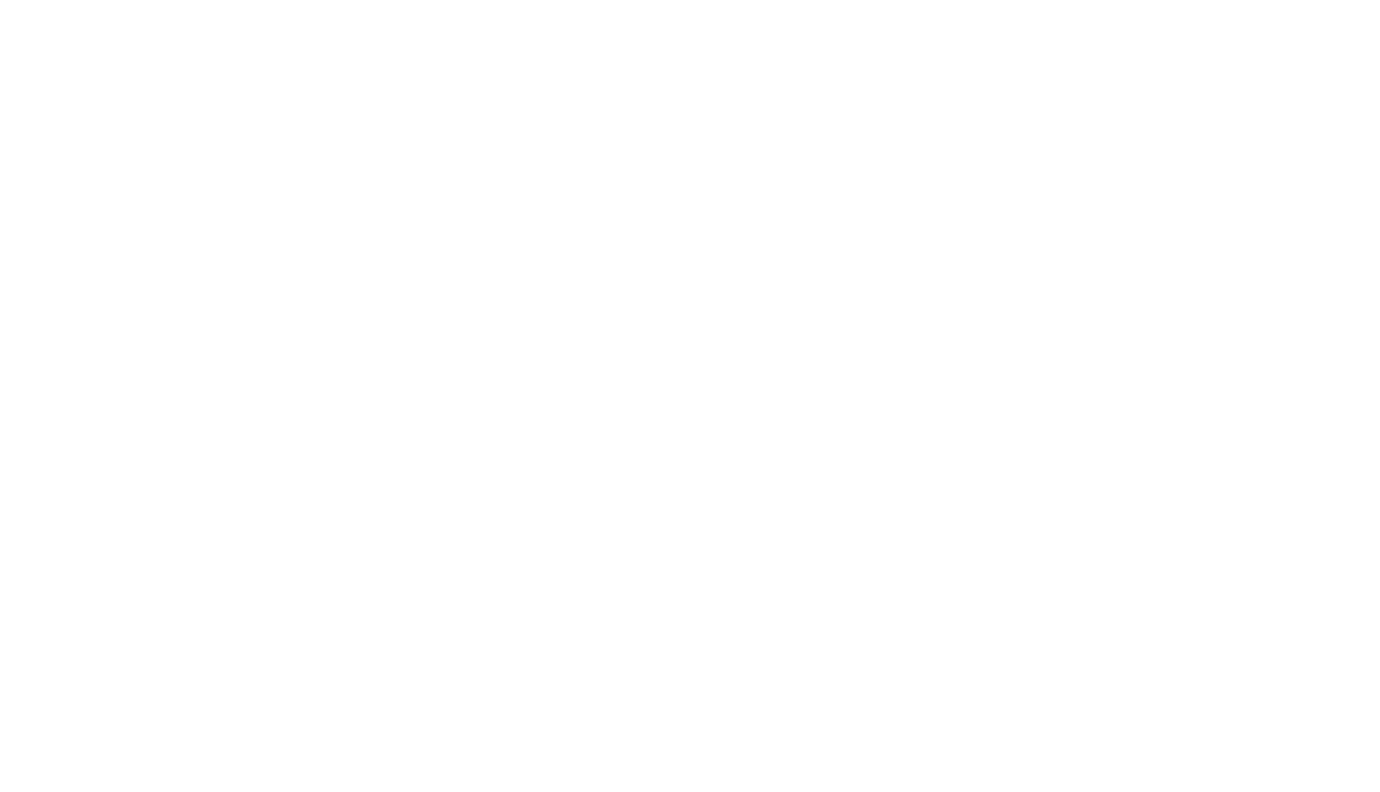
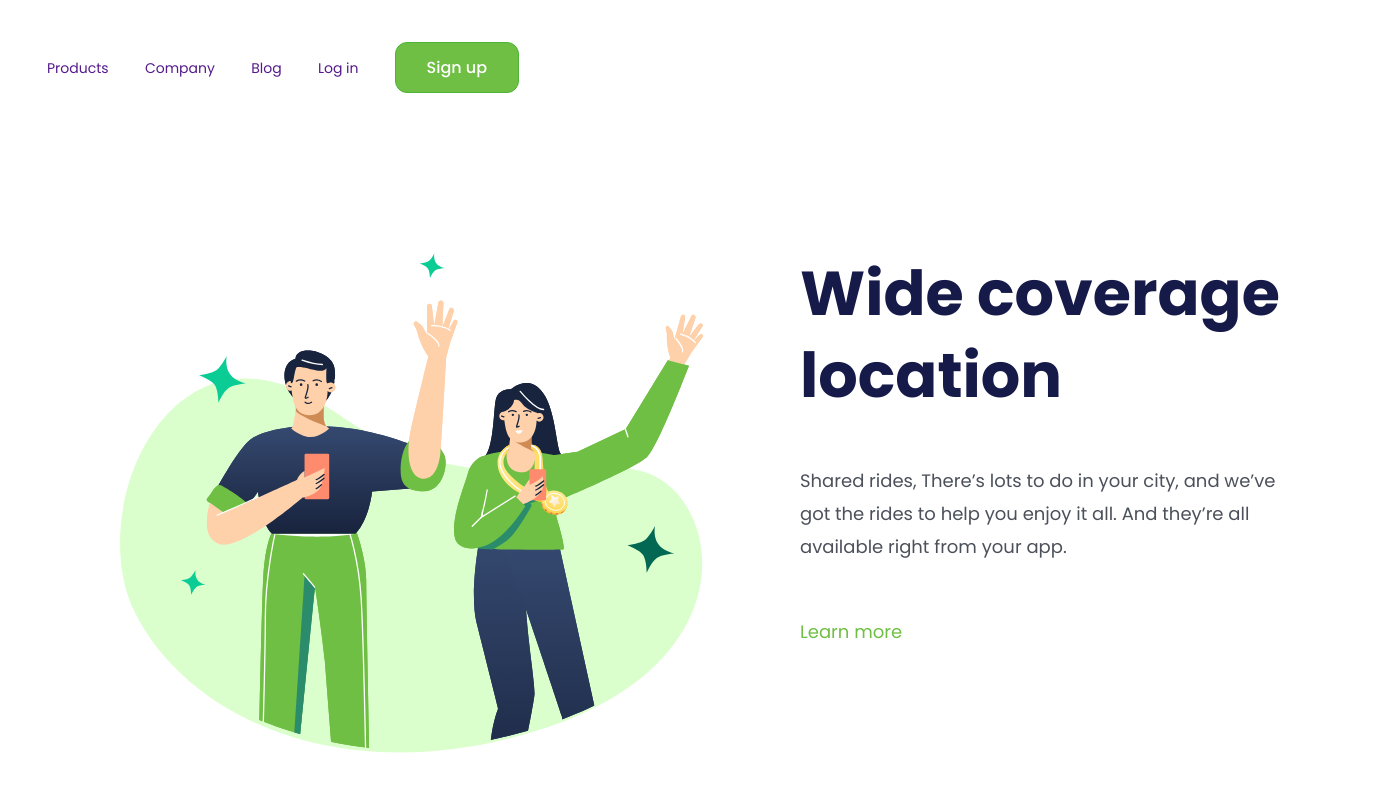
Before and after one commit to CleitonLahm/DevClub, a plain HTML site: page CSS/desafioCSS/index.html in a window 1280 px wide. Shown: the whole page, 1380 px wide, since content can reach past the window. Drawn offline with Linux system fonts and the light colour scheme.

Commit message:
desafio css finalizado

```diff
--- a/CSS/desafioCSS/index.html
+++ b/CSS/desafioCSS/index.html
@@ -3,9 +3,31 @@
 <head>
   <meta charset="UTF-8">
   <meta name="viewport" content="width=device-width, initial-scale=1.0">
-  <title>Document</title>
+  <link rel="shortcut icon" href="./imgs/2 people.svg" type="image/x-icon">
+  <link rel="stylesheet" href="styles.css">
+  <link rel="preconnect" href="https://fonts.googleapis.com">
+  <link rel="preconnect" href="https://fonts.gstatic.com" crossorigin>
+  <link href="https://fonts.googleapis.com/css2?family=Poppins:wght@400;500;600;700;800;900&display=swap" rel="stylesheet">
+  <title>Wide coverage location</title>
 </head>
+
 <body>
+  <header>
+    <a class="link-header" href="">Products</a>
+    <a class="link-header" href="">Company</a>
+    <a class="link-header" href="">Blog</a>
+    <a class="link-header" href="">Log in</a>
+    <button class="button-header">Sign up</button>
+  </header>
+
+  <main>
+    <img src="imgs/2 people.svg" alt="Logo">
+    <div>
+      <h1>Wide coverage location</h1>
+      <p>Shared rides, There’s lots to do in your city, and we’ve got the rides to help you enjoy it all. And they’re all available right from your app.</p>
+      <a class="link-main" href="">Learn more</a>
+    </div>
+  </main>
 
 </body>
 </html>
--- a/CSS/desafioCSS/styles.css
+++ b/CSS/desafioCSS/styles.css
@@ -0,0 +1,64 @@
+* {
+  margin: 0;
+  padding: 0;
+  box-sizing: border-box;
+  text-decoration: none;
+  font-family: "Poppins", sans-serif;
+}
+
+img {
+  width: 595px;
+  height: 500px;
+  margin-right: 85px;
+}
+
+header {
+  margin: 42px 47px;
+}
+
+.link-header {
+  margin-right: 32px;
+  font-size: 14px;
+  line-height: 21px;
+}
+
+.button-header {
+  width: 124px;
+  height: 51px;
+  background: #6FBF44;
+  font-weight: 500;
+  font-size: 16px;
+  line-height: 24px;
+  color: #ffffff;
+  border: 1px solid #4CB538;
+  border-radius: 12px;
+  cursor: pointer;
+}
+
+main {
+  margin-left: 120px;
+  margin-top: 160px;
+  display: flex;
+}
+
+h1 {
+  font-size: 62px;
+  font-weight: 700;
+  line-height: 82px;
+  width: 580px;
+  color: #161A49;
+}
+
+p {
+  width: 495px;
+  font-size: 18px;
+  line-height: 33px;
+  color: #4B505A;
+  margin: 47px 0 55px 0;
+}
+
+.link-main {
+  font-size: 18px;
+  line-height: 27px;
+  color: #6FBF44;
+}
```
Also changed, not shown: CSS/desafioCSS/imgs/2 people.svg (added).
